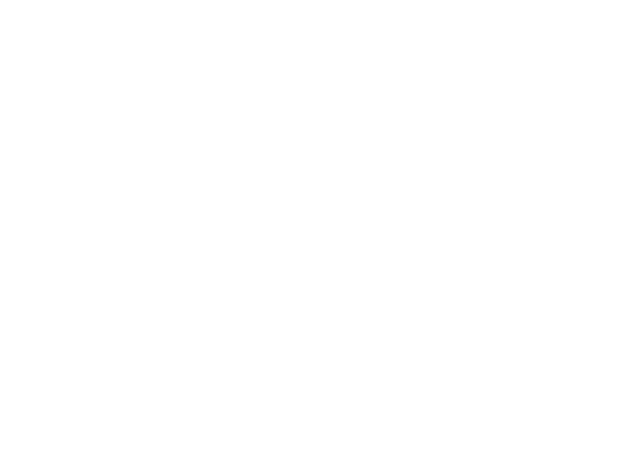
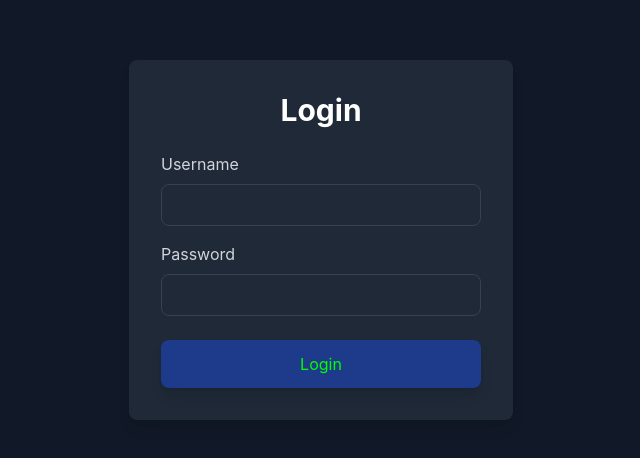
Before and after one commit to oshadha9ph/cyber-leaks-search-engine-ui, a React (Create React App) app: page /login in a window 1280 px wide. Before the commit this address had no page. Shown: the part 160-618 px from the top of the page, without its empty margins (319-959 px from the left). Built offline with nearby package versions, Linux system fonts and the light colour scheme.

Commit message:
oshadha:added Login Page

```diff
--- a/src/App.js
+++ b/src/App.js
@@ -1,23 +1,17 @@
-// App.js
-import React, { Suspense } from 'react';
-import { BrowserRouter as Router, Routes, Route } from 'react-router-dom';
+import React from 'react';
+import { BrowserRouter as Router, Route, Routes } from 'react-router-dom';
+import SearchPage from './pages/SearchPage';
+import LoginPage from './pages/LoginPage';
 import './styles/search.css'; // Import global styles
-
-// Dynamically load SearchPage (Code Splitting)
-const SearchPage = React.lazy(() => import('./pages/SearchPage'));
 
 const App = () => {
   return (
     <Router>
-      <div className="app">
-        {/* Suspense fallback is shown while loading the lazy-loaded components */}
-        <Suspense fallback={<div>Loading...</div>}>
-          <Routes>
-            <Route path="/" element={<SearchPage />} />
-            {/* Add more routes as needed */}
-          </Routes>
-        </Suspense>
-      </div>
+      <Routes>
+        <Route path="/" element={<SearchPage />} /> {/* Use <SearchPage /> */}
+        <Route path="/search" element={<SearchPage />} /> {/* Use <SearchPage /> */}
+        <Route path="/login" element={<LoginPage />} /> {/* Use <LoginPage /> */}
+      </Routes>
     </Router>
   );
 };
--- /dev/null
+++ b/src/pages/LoginPage.js
@@ -0,0 +1,77 @@
+import React, { useState } from 'react';
+import { useNavigate } from 'react-router-dom';
+
+const LoginPage = () => {
+    const [username, setUsername] = useState('');
+    const [password, setPassword] = useState('');
+    const [error, setError] = useState('');
+    const navigate  = useNavigate();
+
+    const handleLogin = (e) => {
+        e.preventDefault();
+        if (!username || !password) {
+            setError('Username and password are required');
+            return;
+        }
+
+        // You can add login logic here
+        console.log('Logging in with:', { username, password });
+        // Check credentials
+
+        if (username === 'user' && password === 'userPass') {
+            navigate('/search'); // Navigate to SearchPage on successful login
+        } else {
+            alert('Invalid credentials');
+        }
+    };
+
+    return (
+        <div className="relative flex flex-col justify-center items-center h-screen bg-gray-900">
+            {/* Error Popup */}
+            {error && (
+                <div className="fixed bottom-4 right-4 bg-red-500 text-white p-4 rounded-lg shadow-lg">
+                    {error}
+                </div>
+            )}
+
+            {/* Login Form */}
+            <div className="w-96 p-8 bg-gray-800 rounded-lg shadow-lg relative z-10">
+                <h1 className="text-3xl font-bold mb-6 text-center text-white">
+                    Login
+                </h1>
+                <form onSubmit={handleLogin}>
+                    <div className="mb-4">
+                        <label className="block text-gray-300 mb-2">Username</label>
+                        <input
+                            type="text"
+                            value={username}
+                            onChange={(e) => setUsername(e.target.value)}
+                            className="w-full px-4 py-2 rounded-lg text-gray-300 bg-gray-800 border border-gray-700 focus:outline-none focus:ring-2 focus:ring-neon-green"
+                        />
+                    </div>
+                    <div className="mb-6">
+                        <label className="block text-gray-300 mb-2">Password</label>
+                        <input
+                            type="password"
+                            value={password}
+                            onChange={(e) => setPassword(e.target.value)}
+                            className="w-full px-4 py-2 rounded-lg text-gray-300 bg-gray-800 border border-gray-700 focus:outline-none focus:ring-2 focus:ring-neon-green"
+                        />
+                    </div>
+                    <button
+                        type="submit"
+                        className="w-full bg-blue-900 text-neon-green px-8 py-3 rounded-lg shadow-lg focus:outline-none focus:ring"
+                        style={{ color: "#00ff00" }}
+                    >
+                        Login
+                    </button>
+                </form>
+            </div>
+
+            {/* Optional: Background canvas for visual effect */}
+            <canvas className="absolute top-0 left-0 w-full h-full z-0"></canvas>
+        </div>
+    );
+};
+
+export default LoginPage;
--- a/src/pages/SearchPage.js
+++ b/src/pages/SearchPage.js
@@ -7,6 +7,8 @@ import { searchAPI } from '../services/api';
 import logger from '../services/logger';
 import { validateEmail, validateIP } from '../utils/validations';
 import ErrorPopup from '../components/ErrorPopup'; // Assuming you have an ErrorPopup component
+import { useNavigate } from 'react-router-dom';
+
 
 const SearchPage = () => {
     const buttonRef = useRef(null);
@@ -23,6 +25,11 @@ const SearchPage = () => {
     const [loading, setLoading] = useState(false);
     const [moveToTop, setMoveToTop] = useState(false); // To control the floating animation
     const [searchType, setSearchType] = useState('local'); // Default to local search
+
+    const navigate  = useNavigate();
+    const navigateToLogin = () => {
+        navigate('/login');
+    };
 
     // Animation: Search Box, Button, and Dropdown
     useEffect(() => {
@@ -299,6 +306,7 @@ const SearchPage = () => {
                     ref={buttonRef}  // Reusing the same ref for the animation
                     className="relative bg-blue-900 text-neon-green px-8 py-3 rounded-lg shadow-lg focus:outline-none focus:ring overflow-hidden"
                     style={{ position: "relative", zIndex: 2, color: "#00ff00" }}
+                    onClick={navigateToLogin}
                 >
                     Login
                 </button>
```
Lines whose indentation alone changed are shown as unchanged.
